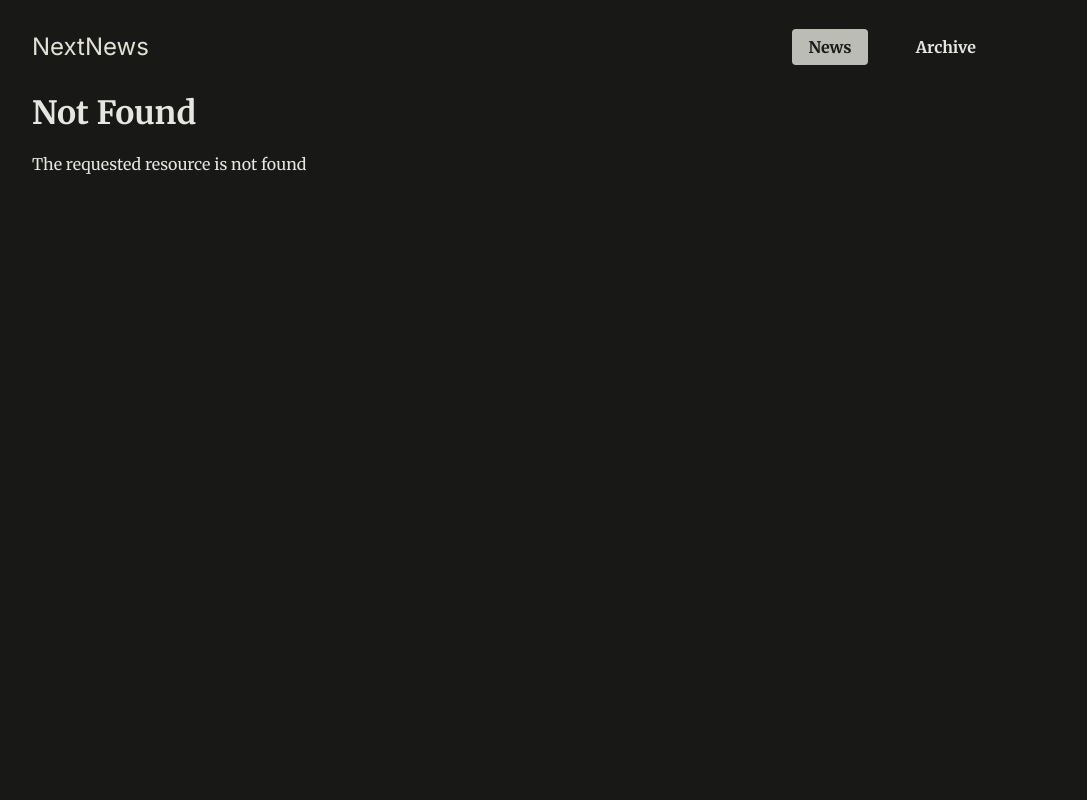
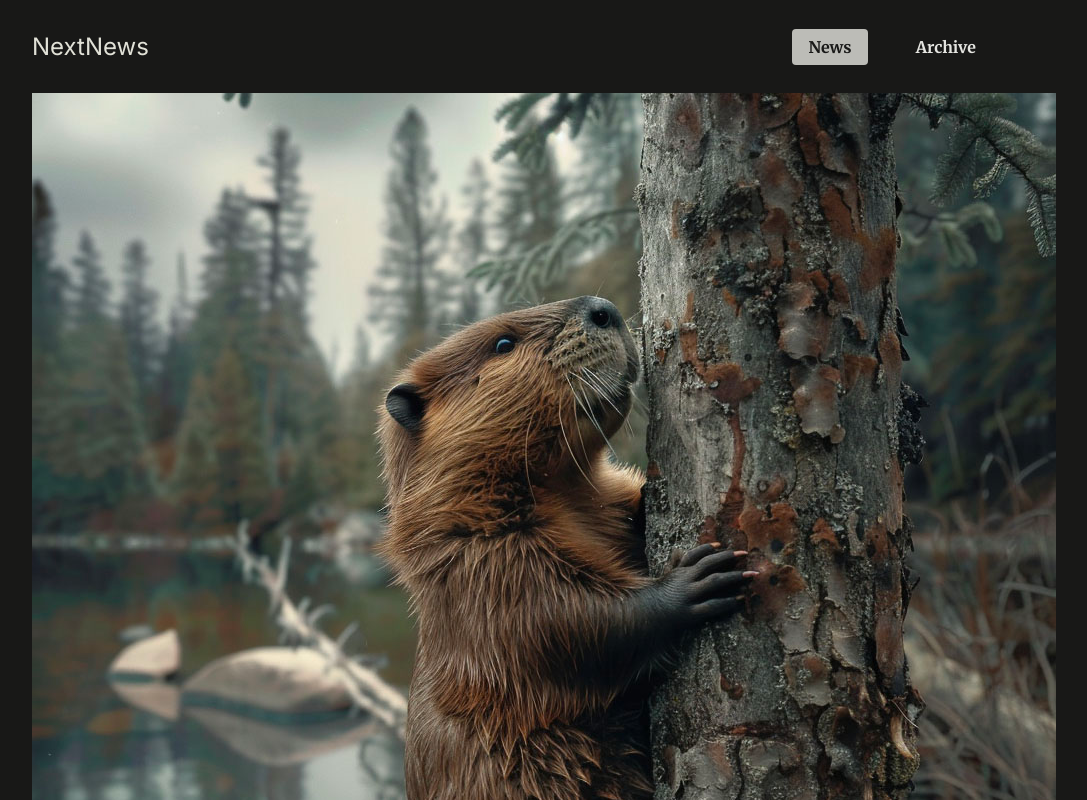
Before and after one commit to ZaryabAhmed22/next-news, a Next.js app: page /news/beaver-plague/image in a window 1280 px wide. Before the commit this address had no page. Shown: the top 800 px of the page, without its empty margins (128-1215 px from the left). Built offline with nearby package versions, Linux system fonts and the light colour scheme.

Commit message:
add a nested route inside dynamic route

```diff
--- /dev/null
+++ b/app/news/[newsId]/image/page.js
@@ -0,0 +1,19 @@
+import { DUMMY_NEWS } from "@/dummy-news";
+import { notFound } from "next/navigation";
+import React from "react";
+
+export default function ImagePage({ params }) {
+  const newsImageSlug = params.newsId;
+  const newsItem = DUMMY_NEWS.find(
+    (newsItem) => newsItem.slug === newsImageSlug
+  );
+
+  if (!newsItem) {
+    notFound();
+  }
+  return (
+    <div className="fullscreen-image">
+      <img src={`/images/news/${newsItem.image}`} alt={newsItem.title} />
+    </div>
+  );
+}
--- a/app/news/[newsId]/page.js
+++ b/app/news/[newsId]/page.js
@@ -1,4 +1,5 @@
 import { DUMMY_NEWS } from "@/dummy-news";
+import Link from "next/link";
 import { notFound } from "next/navigation";
 import React from "react";
 
@@ -14,7 +15,9 @@
   return (
     <article className="news-article">
       <header>
-        <img src={`/images/news/${newsItem.image}`} alt={newsItem.title} />
+        <Link href={`/news/${newsItem.slug}/image`}>
+          <img src={`/images/news/${newsItem.image}`} alt={newsItem.title} />
+        </Link>
         <h1>{newsItem.title}</h1>
         <time dateTime={newsItem.date}>{newsItem.date}</time>
       </header>
```
